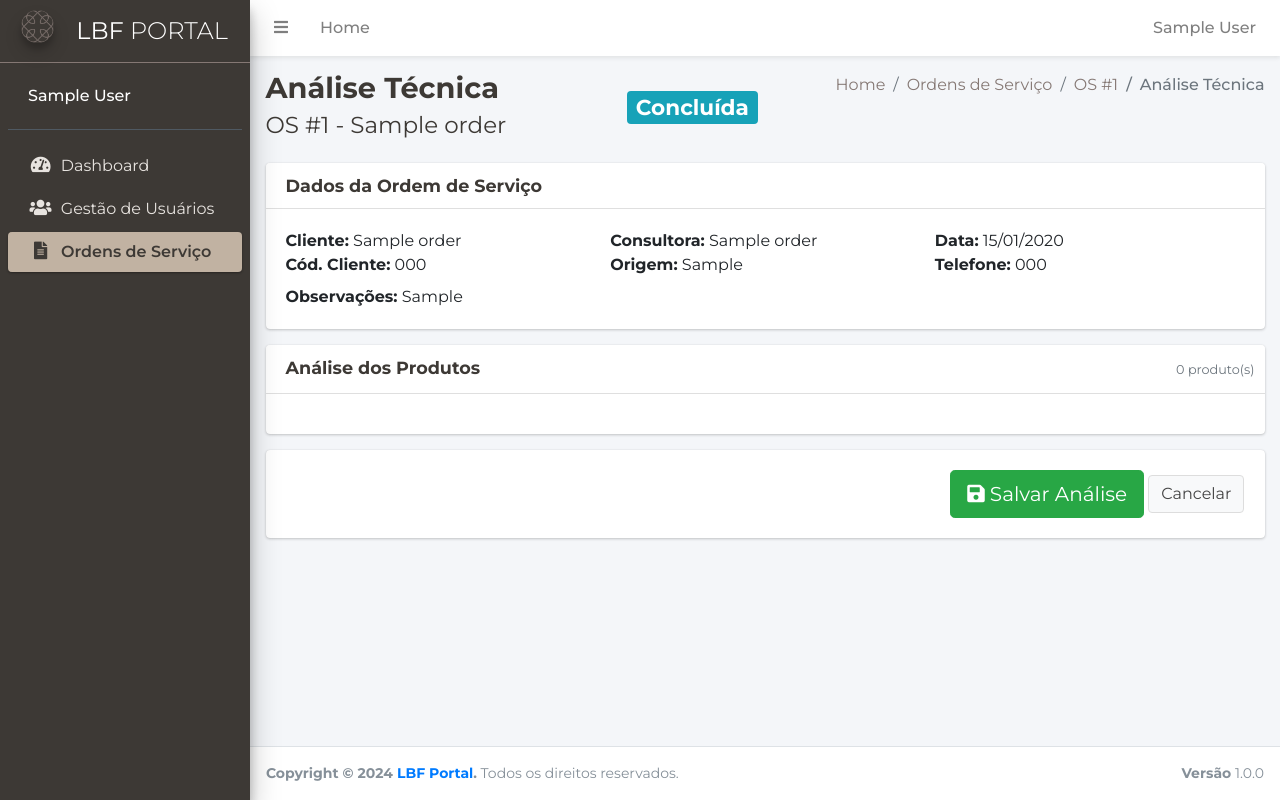
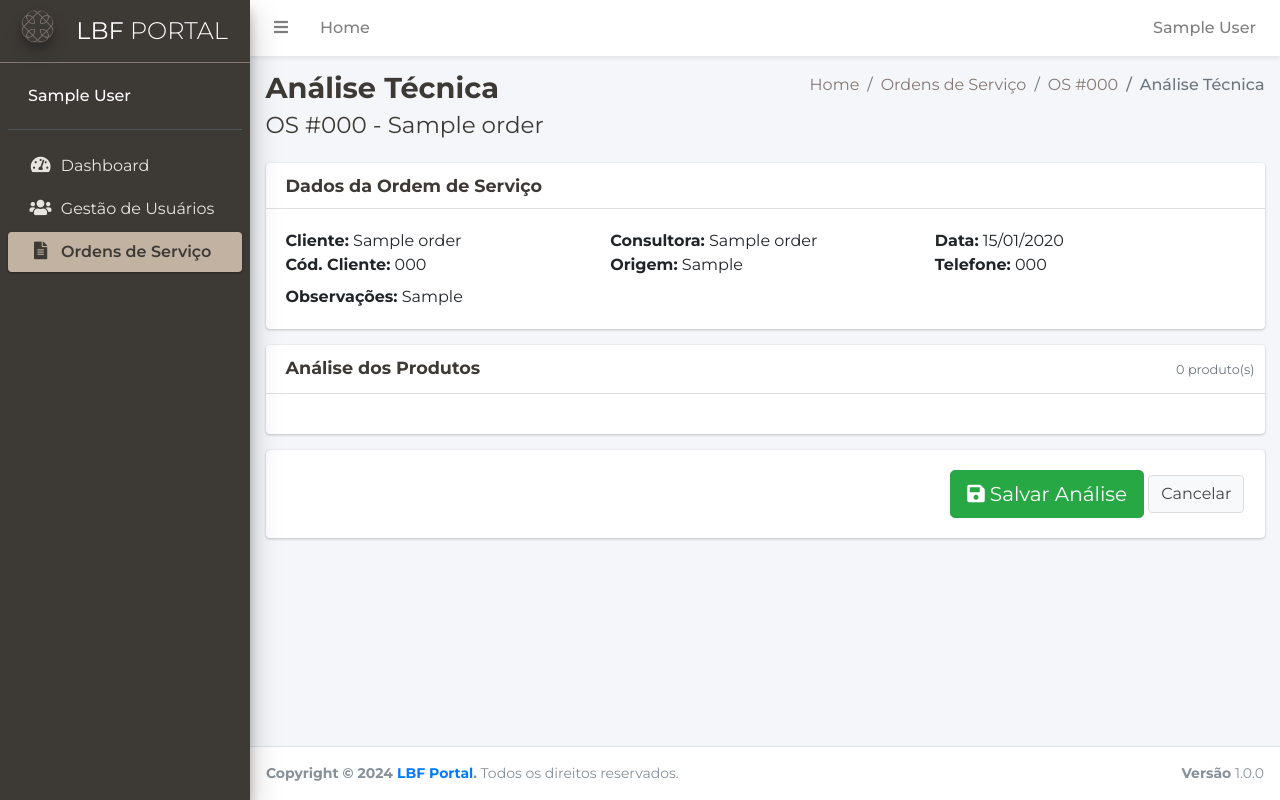
Before and after one commit to pedrohcorreia083/portal-IA, a Laravel app: page /service-orders/1/analysis in a window 1280 px wide. Run offline with Laravel 12, Linux system fonts and the light colour scheme; the visitor is signed in with stand-in values (Sample User, id 1); tables that the repository leaves empty hold one stand-in row (values such as "Sample post"); style sheets or scripts are compiled from the project's sources; some libraries are stand-ins or nearby versions.

Commit message:
ajustes para analysis

```diff
--- a/app/Http/Controllers/ServiceOrderController.php
+++ b/app/Http/Controllers/ServiceOrderController.php
@@ -119,6 +119,9 @@ class ServiceOrderController extends Controller
     public function analysis(ServiceOrder $serviceOrder)
     {
         $serviceOrder->load('items.product');
+
+        //dd($serviceOrder->items);
+
         return view('service-orders.analysis', compact('serviceOrder'));
     }
 
--- a/resources/views/service-orders/analysis.blade.php
+++ b/resources/views/service-orders/analysis.blade.php
@@ -6,19 +6,14 @@
 <div class="d-flex justify-content-between align-items-center">
     <div>
         <h1>Análise Técnica</h1>
-        <small>OS #{{ $serviceOrder->id }} - {{ $serviceOrder->client_name }}</small>
-    </div>
-    <div class="text-right">
-        <span class="badge badge-{{ $serviceOrder->status === 'created' ? 'warning' : 'info' }}">
-            {{ $serviceOrder->status_label }}
-        </span>
+        <small>OS #{{ $serviceOrder->order_number }} - {{ $serviceOrder->client_name }} </small>
     </div>
 </div>
 @endsection
 
 @section('breadcrumb')
 <li class="breadcrumb-item"><a href="{{ route('service-orders.index') }}">Ordens de Serviço</a></li>
-<li class="breadcrumb-item"><a href="{{ route('service-orders.show', $serviceOrder) }}">OS #{{ $serviceOrder->id }}</a></li>
+<li class="breadcrumb-item"><a href="{{ route('service-orders.show', $serviceOrder) }}">OS #{{ $serviceOrder->order_number }}</a></li>
 <li class="breadcrumb-item active">Análise Técnica</li>
 @endsection
 
@@ -72,10 +67,8 @@
                         <div class="row">
                             <div class="col-md-11">
                                 <h5 class="mb-3">
-                                    <i class="fas fa-gem text-primary"></i>
-                                    Produto #{{ $index + 1 }} -
+                                    Produto{{ $index + 1 }} -
                                     {{ $item->identified_product_name ?? 'Produto não encontrado' }}
-                                    <small class="text-muted">({{ $item->product->code ?? 'N/A' }})</small>
                                 </h5>
                             </div>
                             <div class="col-md-1 text-right">
@@ -92,9 +85,10 @@
                             <div class="col-md-6">
                                 <strong>Serviços Solicitados:</strong><br>
                                 <div class="mt-1">
-                                    @foreach($item->services as $service)
+                                    @foreach(json_decode($item->services, true) ?? [] as $service)
                                     <span class="badge badge-secondary">{{ $service }}</span>
                                     @endforeach
+
                                 </div>
                             </div>
                             <div class="col-md-6">
@@ -108,8 +102,6 @@
                                     'CL' => 'Colorido'
                                 ][$item->coating] ?? $item->coating : 'Não especificado' }}<br>
 
-                                <strong>Código IA:</strong>
-                                {{ $item->ai_identified_code ?? 'Não identificado' }}
                             </div>
                         </div>
 
```
